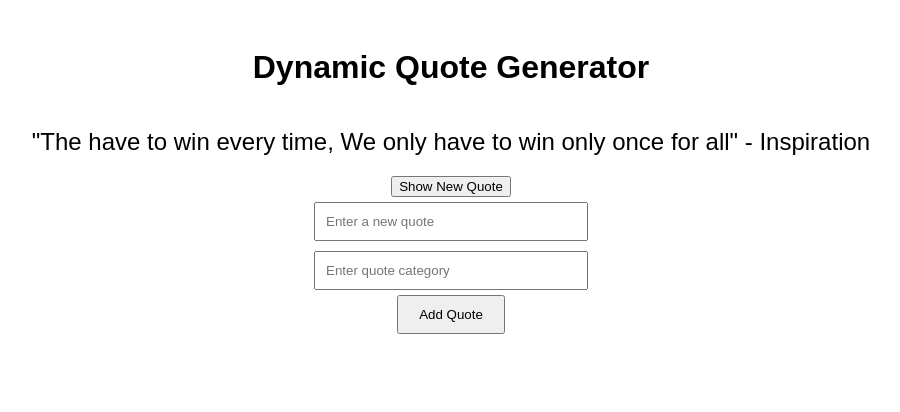
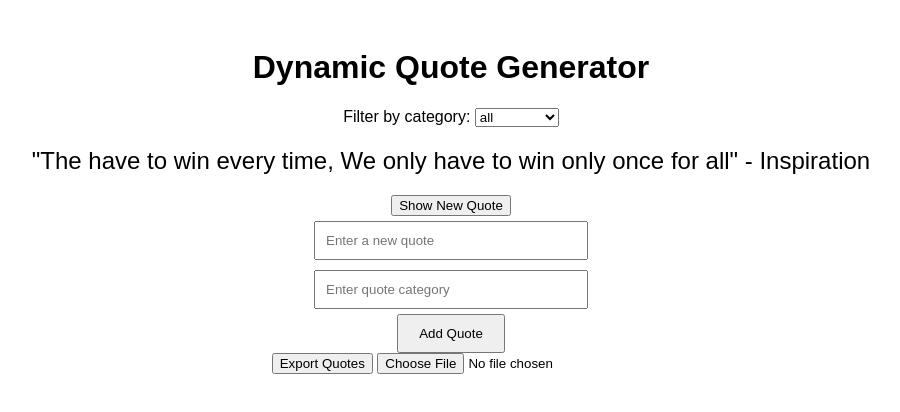
Before and after one commit to Niyo-pio/alx_fe_javascript, a plain HTML site: page index.html in a window 1280 px wide. Shown: the whole page, without its empty margins (189-1089 px from the left). Drawn offline with Linux system fonts and the light colour scheme.

Commit message:
updeted html

```diff
--- a/index.html
+++ b/index.html
@@ -8,6 +8,12 @@
 </head>
 <body>
   <h1>Dynamic Quote Generator</h1>
+  <div>
+    <label for="categoryFilter">Filter by category:</label>
+    <select id="categoryFilter" onchange="filterQuotes()">
+      <option value="all">All Categories</option>
+    </select>
+  </div>
   <div id="quoteDisplay"></div>
   <button id="newQuote">Show New Quote</button>
 
@@ -16,6 +22,12 @@
     <input id="newQuoteCategory" type="text" placeholder="Enter quote category" />
     <button onclick="addQuote()">Add Quote</button>
   </div>
+  <div>
+    <button onclick="exportToJsonFile()">Export Quotes</button>
+    <input type="file" id="importFile" accept=".json" onchange="importFromJsonFile(event)" />
+  </div>
+  <script src="script3.js"></script>
   <script src="script.js"></script>
+  <script src="script2.js"></script>
 </body>
 </html>
--- /dev/null
+++ b/script3.js
@@ -0,0 +1,92 @@
+document.addEventListener('DOMContentLoaded', () => {
+    let quotes = JSON.parse(localStorage.getItem('quotes')) || [
+
+
+      { text: 'The best time to plant a tree was 20 years ago. The second best time is now.', category: 'Proverb' },
+      { text: "If you want things to remain as they are, things have to change", category: "Change" },
+      { text: `The gods maid wine to compensate those who can't afford revenge.
+        So stay calm and let the gods fight for you`, category: "Life" },
+        { text: "The have to win every time, We only have to win only once for all", category: "Inspiration" },
+    ];
+
+    const quoteDisplay = document.getElementById('quoteDisplay');
+    const newQuoteButton = document.getElementById('newQuote');
+    const categoryFilter = document.getElementById('categoryFilter');
+    const lastViewedQuote = sessionStorage.getItem('lastViewedQuote');
+    const lastSelectedCategory = localStorage.getItem('selectedCategory') || 'all';
+
+    function populateCategories() {
+      const categories = ['all', ...new Set(quotes.map(quote => quote.category))];
+      categoryFilter.innerHTML = categories.map(category => `<option value="${category}">${category}</option>`).join('');
+      categoryFilter.value = lastSelectedCategory;
+    }
+
+    function showRandomQuote() {
+      const filteredQuotes = categoryFilter.value === 'all' ? quotes : quotes.filter(quote => quote.category === categoryFilter.value);
+      const randomIndex = Math.floor(Math.random() * filteredQuotes.length);
+      const quote = filteredQuotes[randomIndex];
+      const quoteHTML = `<p>${quote.text}</p><p><em>${quote.category}</em></p>`;
+      quoteDisplay.innerHTML = quoteHTML;
+      sessionStorage.setItem('lastViewedQuote', quoteHTML);
+    }
+
+    function addQuote() {
+      const newQuoteText = document.getElementById('newQuoteText').value;
+      const newQuoteCategory = document.getElementById('newQuoteCategory').value;
+
+      if (newQuoteText && newQuoteCategory) {
+        quotes.push({ text: newQuoteText, category: newQuoteCategory });
+        localStorage.setItem('quotes', JSON.stringify(quotes));
+        document.getElementById('newQuoteText').value = '';
+        document.getElementById('newQuoteCategory').value = '';
+        populateCategories();
+      } else {
+        alert('Please enter both a quote and a category.');
+      }
+    }
+
+    function filterQuotes() {
+      const selectedCategory = categoryFilter.value;
+      localStorage.setItem('selectedCategory', selectedCategory);
+      const filteredQuotes = selectedCategory === 'all' ? quotes : quotes.filter(quote => quote.category === selectedCategory);
+      const quoteHTML = filteredQuotes.map(quote => `<p>${quote.text}</p><p><em>${quote.category}</em></p>`).join('');
+      quoteDisplay.innerHTML = quoteHTML;
+    }
+
+    function exportToJsonFile() {
+      const dataStr = JSON.stringify(quotes);
+      const dataUri = 'data:application/json;charset=utf-8,' + encodeURIComponent(dataStr);
+      const exportFileDefaultName = 'quotes.json';
+
+      const linkElement = document.createElement('a');
+      linkElement.setAttribute('href', dataUri);
+      linkElement.setAttribute('download', exportFileDefaultName);
+      linkElement.click();
+    }
+
+    function importFromJsonFile(event) {
+      const fileReader = new FileReader();
+      fileReader.onload = function(event) {
+        const importedQuotes = JSON.parse(event.target.result);
+        quotes.push(...importedQuotes);
+        localStorage.setItem('quotes', JSON.stringify(quotes));
+        alert('Quotes imported successfully!');
+        populateCategories();
+        filterQuotes();
+      };
+      fileReader.readAsText(event.target.files[0]);
+    }
+
+    if (lastViewedQuote) {
+      quoteDisplay.innerHTML = lastViewedQuote;
+    }
+
+    newQuoteButton.addEventListener('click', showRandomQuote);
+    window.addQuote = addQuote;
+    window.exportToJsonFile = exportToJsonFile;
+    window.importFromJsonFile = importFromJsonFile;
+    window.filterQuotes = filterQuotes;
+
+    populateCategories();
+    filterQuotes();
+  });
```
